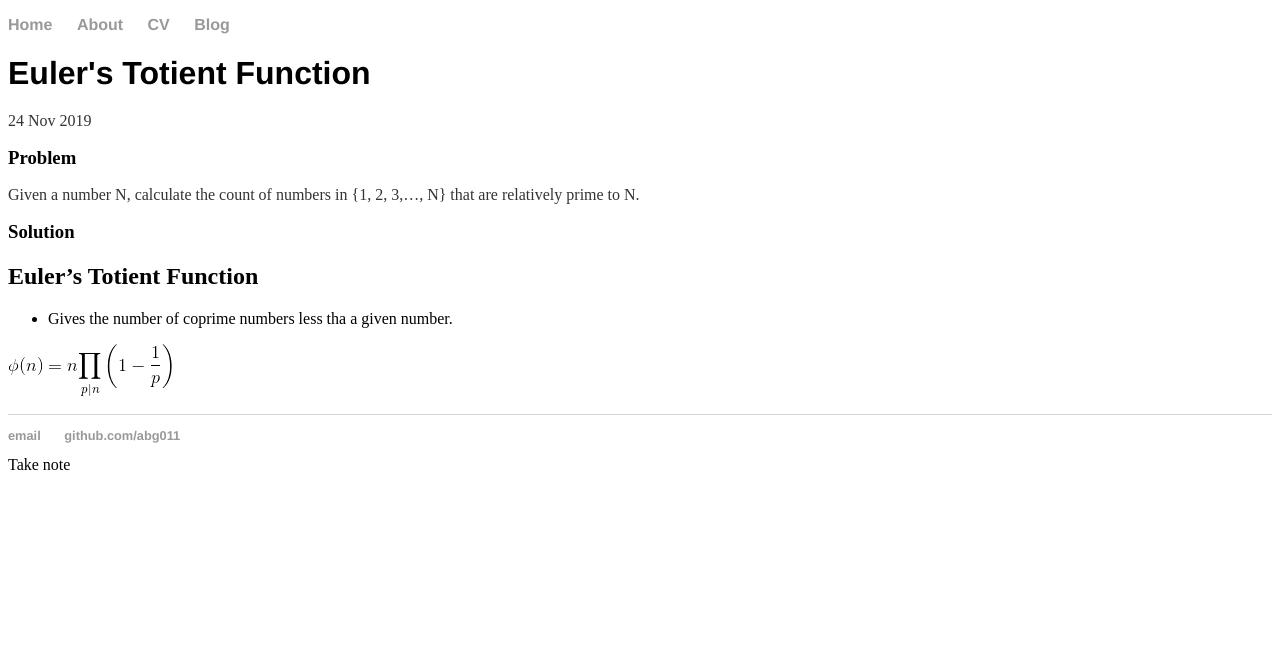
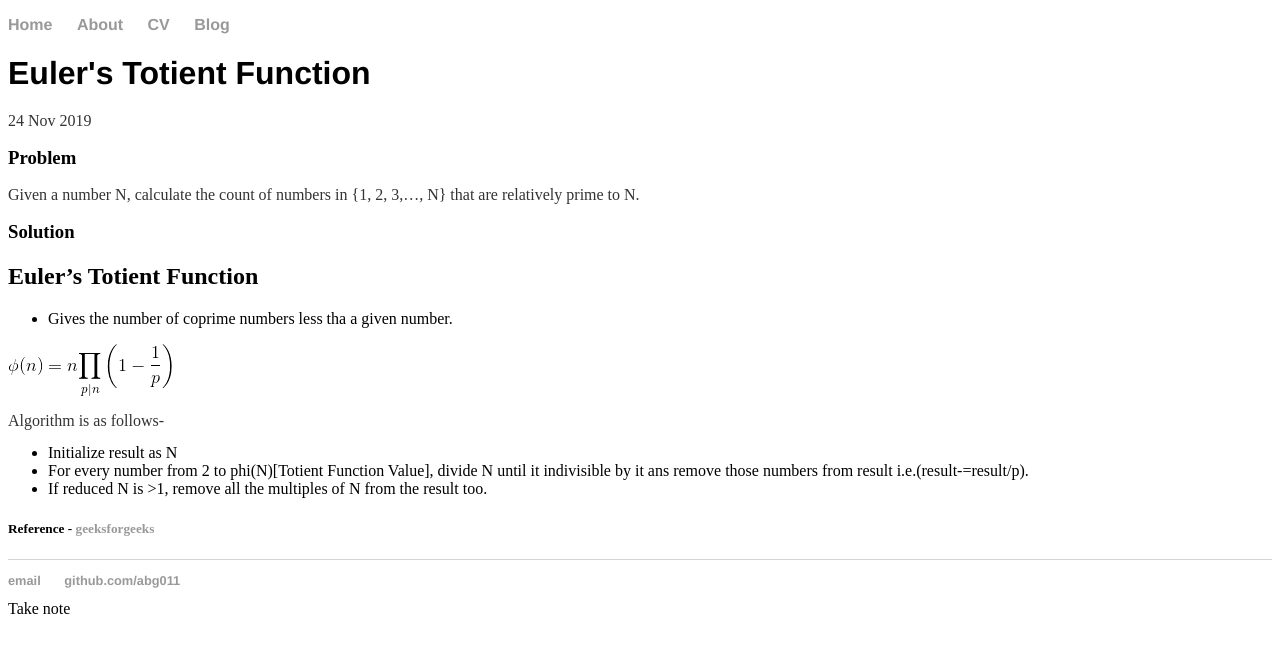
Before and after one commit to abhigupta543/abg011.github.io, a Jekyll site: the page built from _posts/2019-11-24-Euler's-Totient-Functions.md, in a window 1280 px wide. Shown: the top 653 px of the page. Built offline with Jekyll 4.4.1, drawn with Linux system fonts in a browser that asks for light colours.

Commit message:
Update 2019-11-24-Euler's-Totient-Functions.md

```diff
--- a/_posts/2019-11-24-Euler's-Totient-Functions.md
+++ b/_posts/2019-11-24-Euler's-Totient-Functions.md
@@ -13,3 +13,10 @@ Given a number N, calculate the count of numbers in {1, 2, 3,..., N} that are re
 - Gives the number of coprime numbers less tha a given number.
 
 ![Image](/images/Eulers_Totient_function.png)
+
+Algorithm is as follows-
+- Initialize result as N
+- For every number from 2 to phi(N)[Totient Function Value], divide N until it indivisible by it ans remove those numbers from result i.e.(result-=result/p).
+- If reduced N is >1, remove all the multiples of N from the result too.
+
+##### Reference - [geeksforgeeks](https://www.geeksforgeeks.org/eulers-totient-function/)
```
